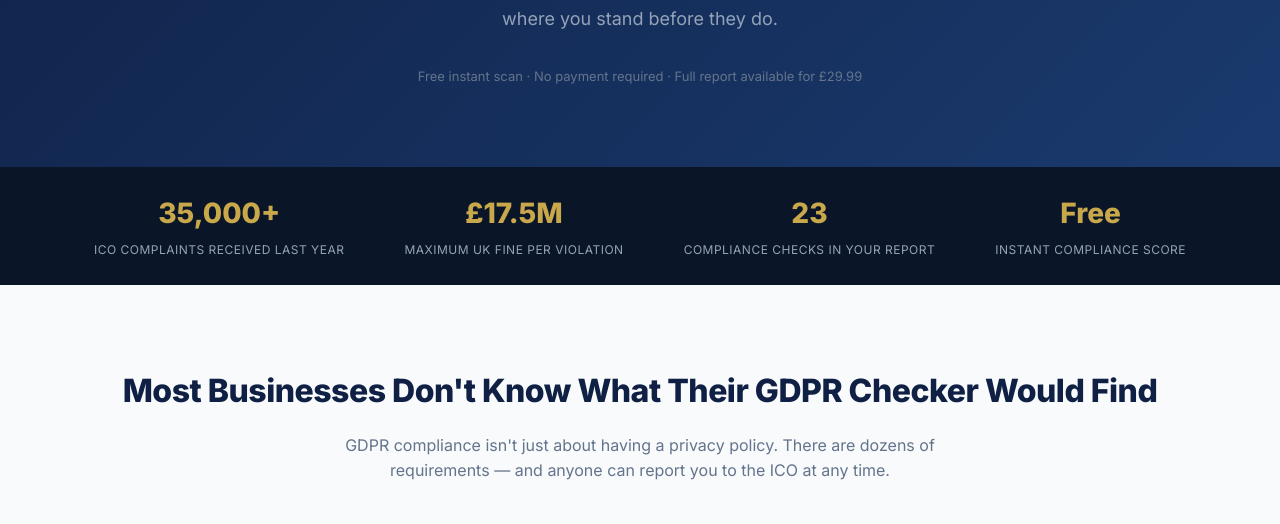
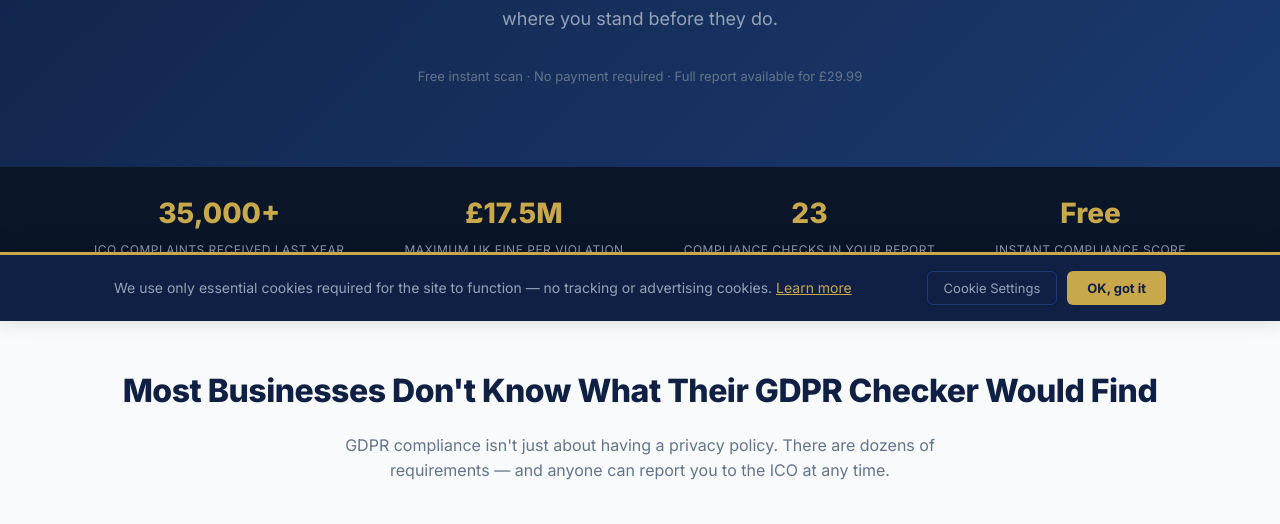
Before and after one commit to Jaycode88/clearlycompliant, a Django app: page / in a window 1280 px wide. Shown: the part 479-1003 px from the top of the page. Run offline with Django 5.2, Linux system fonts and the light colour scheme; some libraries are stand-ins or nearby versions.

Commit message:
Add cookie consent banner, cookie settings panel, consent checkbox on scan form

```diff
--- /dev/null
+++ b/static/css/cookie-notice.css
@@ -0,0 +1,165 @@
+#cookie-notice {
+    position: fixed;
+    bottom: 0;
+    left: 0;
+    right: 0;
+    background: #0f2044;
+    color: #ffffff;
+    z-index: 9999;
+    border-top: 3px solid #c9a84c;
+    box-shadow: 0 -4px 24px rgba(0,0,0,0.2);
+}
+
+#cookie-notice-inner {
+    max-width: 1100px;
+    margin: 0 auto;
+    padding: 16px 24px;
+    display: flex;
+    align-items: center;
+    justify-content: space-between;
+    gap: 24px;
+    flex-wrap: wrap;
+}
+
+#cookie-notice-inner p {
+    font-size: 14px;
+    color: #94a3b8;
+    margin: 0;
+    line-height: 1.6;
+    flex: 1;
+}
+
+#cookie-notice-inner p a {
+    color: #c9a84c;
+    text-decoration: underline;
+}
+
+#cookie-notice-buttons {
+    display: flex;
+    gap: 10px;
+    flex-shrink: 0;
+}
+
+#cookie-settings-btn {
+    background: transparent;
+    color: #94a3b8;
+    border: 1px solid #1e3a6e;
+    padding: 8px 16px;
+    border-radius: 6px;
+    font-size: 13px;
+    font-family: inherit;
+    cursor: pointer;
+    transition: border-color 0.2s;
+}
+
+#cookie-settings-btn:hover {
+    border-color: #c9a84c;
+    color: #ffffff;
+}
+
+#cookie-accept-btn {
+    background: #c9a84c;
+    color: #0f2044;
+    border: none;
+    padding: 8px 20px;
+    border-radius: 6px;
+    font-size: 13px;
+    font-weight: 700;
+    font-family: inherit;
+    cursor: pointer;
+    transition: background 0.2s;
+}
+
+#cookie-accept-btn:hover { background: #b8952f; }
+
+#cookie-settings-panel {
+    max-width: 1100px;
+    margin: 0 auto;
+    padding: 24px;
+}
+
+#cookie-settings-panel h4 {
+    font-size: 16px;
+    font-weight: 700;
+    color: #ffffff;
+    margin: 0 0 20px;
+}
+
+.cookie-category {
+    border: 1px solid #1e3a6e;
+    border-radius: 8px;
+    padding: 16px;
+    margin-bottom: 12px;
+}
+
+.cookie-category-header {
+    display: flex;
+    justify-content: space-between;
+    align-items: flex-start;
+    gap: 16px;
+    margin-bottom: 6px;
+}
+
+.cookie-category-header strong {
+    display: block;
+    font-size: 14px;
+    color: #ffffff;
+    margin-bottom: 4px;
+}
+
+.cookie-category-header p {
+    font-size: 13px;
+    color: #64748b;
+    margin: 0;
+}
+
+.cookie-examples {
+    font-size: 12px;
+    color: #475569;
+    margin: 4px 0 0;
+}
+
+.cookie-always-on {
+    font-size: 12px;
+    color: #22c55e;
+    font-weight: 600;
+    white-space: nowrap;
+    background: rgba(34, 197, 94, 0.1);
+    padding: 4px 10px;
+    border-radius: 12px;
+    flex-shrink: 0;
+}
+
+.cookie-not-used {
+    font-size: 12px;
+    color: #475569;
+    font-weight: 600;
+    white-space: nowrap;
+    background: rgba(71, 85, 105, 0.2);
+    padding: 4px 10px;
+    border-radius: 12px;
+    flex-shrink: 0;
+}
+
+#cookie-close-btn {
+    background: #c9a84c;
+    color: #0f2044;
+    border: none;
+    padding: 10px 24px;
+    border-radius: 6px;
+    font-size: 14px;
+    font-weight: 700;
+    font-family: inherit;
+    cursor: pointer;
+    margin-top: 8px;
+    transition: background 0.2s;
+}
+
+#cookie-close-btn:hover { background: #b8952f; }
+
+@media (max-width: 768px) {
+    #cookie-notice-inner {
+        flex-direction: column;
+        align-items: flex-start;
+    }
+}
--- /dev/null
+++ b/static/js/cookie-notice.js
@@ -0,0 +1,64 @@
+(function() {
+    if (localStorage.getItem('cookie-notice-dismissed')) return;
+    const notice = document.createElement('div');
+    notice.id = 'cookie-notice';
+    notice.innerHTML = `
+        <div id="cookie-notice-inner">
+            <p>We use only essential cookies required for the site to function — no tracking or advertising cookies. <a href="/privacy-policy/">Learn more</a></p>
+            <div id="cookie-notice-buttons">
+                <button id="cookie-settings-btn" onclick="showCookieSettingsPanel()">Cookie Settings</button>
+                <button id="cookie-accept-btn" onclick="dismissCookieNotice()">OK, got it</button>
+            </div>
+        </div>
+        <div id="cookie-settings-panel" style="display:none;">
+            <h4>Cookie Settings</h4>
+            <div class="cookie-category">
+                <div class="cookie-category-header">
+                    <div>
+                        <strong>Essential Cookies</strong>
+                        <p>Required for the website to function. Cannot be disabled.</p>
+                    </div>
+                    <span class="cookie-always-on">Always on</span>
+                </div>
+                <p class="cookie-examples">Includes: session cookie, CSRF protection token</p>
+            </div>
+            <div class="cookie-category">
+                <div class="cookie-category-header">
+                    <div>
+                        <strong>Analytics Cookies</strong>
+                        <p>Help us understand how visitors use the site.</p>
+                    </div>
+                    <span class="cookie-not-used">Not used</span>
+                </div>
+            </div>
+            <div class="cookie-category">
+                <div class="cookie-category-header">
+                    <div>
+                        <strong>Marketing Cookies</strong>
+                        <p>Used for advertising and tracking across sites.</p>
+                    </div>
+                    <span class="cookie-not-used">Not used</span>
+                </div>
+            </div>
+            <button id="cookie-close-btn" onclick="dismissCookieNotice()">Save & Close</button>
+        </div>
+    `;
+    document.body.appendChild(notice);
+})();
+
+function showCookieSettingsPanel() {
+    const existing = document.getElementById('cookie-notice');
+    if (existing) {
+        document.getElementById('cookie-notice-inner').style.display = 'none';
+        document.getElementById('cookie-settings-panel').style.display = 'block';
+        return;
+    }
+    localStorage.removeItem('cookie-notice-dismissed');
+    location.reload();
+}
+
+function dismissCookieNotice() {
+    localStorage.setItem('cookie-notice-dismissed', '1');
+    const notice = document.getElementById('cookie-notice');
+    if (notice) notice.remove();
+}
--- a/static/js/scan.js
+++ b/static/js/scan.js
@@ -40,6 +40,8 @@ function getUtmParams() {
 async function handleScan() {
     const domain = document.getElementById('domain').value.trim();
     const email = document.getElementById('email').value.trim();
+    const consentCheckbox = document.getElementById('consent-checkbox');
+    const consent = consentCheckbox ? consentCheckbox.checked : true;
     const errorDiv = document.getElementById('error-message');
     const btn = document.getElementById('submit-btn');
     const btnText = document.getElementById('btn-text');
@@ -49,6 +51,12 @@ async function handleScan() {
 
     if (!domain || !email) {
         errorDiv.textContent = 'Please enter your domain and email address.';
+        errorDiv.style.display = 'block';
+        return;
+    }
+
+    if (!consent) {
+        errorDiv.textContent = 'Please agree to receive your scan results by email.';
         errorDiv.style.display = 'block';
         return;
     }
--- a/templates/base.html
+++ b/templates/base.html
@@ -31,6 +31,7 @@
     <link rel="preconnect" href="https://fonts.googleapis.com">
     <link rel="preconnect" href="https://fonts.gstatic.com" crossorigin>
     <link rel="stylesheet" href="{% static 'css/base.css' %}">
+    <link rel="stylesheet" href="{% static 'css/cookie-notice.css' %}">
     <link href="https://fonts.googleapis.com/css2?family=Inter:wght@400;500;600;700;800&display=swap" rel="stylesheet">
     <link rel="icon" type="image/x-icon" href="{% static 'favicon.ico' %}">
 
@@ -174,6 +175,7 @@
                 <strong style="color:#ffffff; margin-bottom:4px;">Legal</strong>
                 <a href="{% url 'privacy_policy' %}">Privacy Policy</a>
                 <a href="{% url 'terms_and_conditions' %}">Terms & Conditions</a>
+                <a href="#" onclick="showCookieSettingsPanel(); return false;">Cookie Settings</a>
             </div>
         </div>
         <div class="footer-bottom" style="display:flex; align-items:center; justify-content:space-between; flex-wrap:wrap; gap:16px;">
@@ -183,5 +185,6 @@
             </a>
         </div>
     </footer>
+    <script src="{% static 'js/cookie-notice.js' %}"></script>
 </body>
 </html>
--- a/templates/orders/checkout.html
+++ b/templates/orders/checkout.html
@@ -152,8 +152,8 @@
 
 <!-- Free Scan Form -->
 <section class="checkout-section" id="get-report">
-    <h2>Run Your Free GDPR Compliance Check</h2>
-    <p class="section-sub">Enter your domain and email below. We'll scan your site and show you your compliance score in minutes — completely free.</p>
+    <h2>Get Your Free GDPR Compliance Score</h2>
+    <p class="section-sub">Enter your domain and email below. We'll scan your site and show you your score in minutes — completely free.</p>
 
     <div class="checkout-card">
         <div class="price-tag">Free <span>instant compliance score</span></div>
@@ -173,8 +173,14 @@
                 <input type="email" id="email" placeholder="you@example.com">
                 <small>We'll send your free results here and keep you updated.</small>
             </div>
+            <div class="field-group">
+                <label style="display:flex; align-items:flex-start; gap:10px; cursor:pointer; font-weight:400;">
+                    <input type="checkbox" id="consent-checkbox" style="width:auto; margin-top:3px; flex-shrink:0;">
+                    <span style="font-size:13px; color:#64748b; line-height:1.5;">I agree to receive my free scan results and occasional compliance updates by email. You can unsubscribe at any time. <a href="/privacy-policy/" style="color:#0f2044;">Privacy Policy</a></span>
+                </label>
+            </div>
             <button id="submit-btn" onclick="handleScan()">
-                <span id="btn-text">Check My Website — Free</span>
+                <span id="btn-text">Scan My Website — Free</span>
                 <span id="btn-spinner" style="display:none;">Starting scan...</span>
             </button>
             <p class="secure-note">🔒 We never share your data. Unsubscribe at any time.</p>
```
